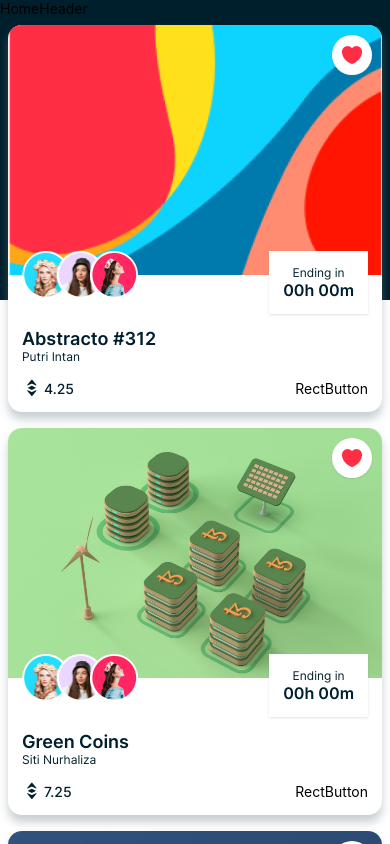
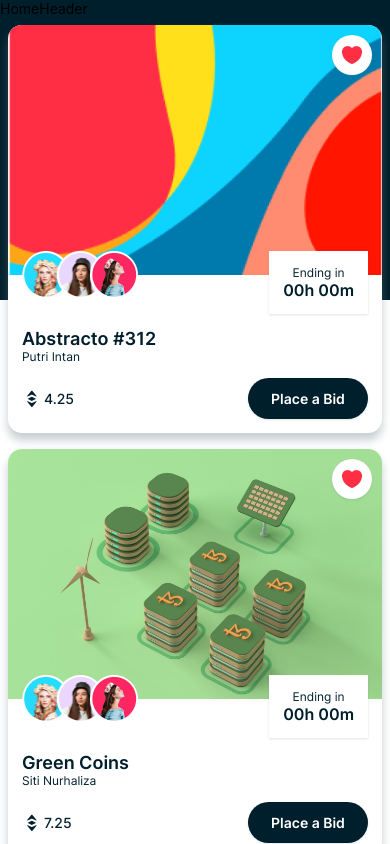
Before and after one commit to shahzaibansari123/Shezi-NFTmarketplace-ReactNativeApplication, a React Native app: screen /Home in a window 390 px wide. Shown: the top 844 px of the page. Built offline with nearby package versions, Linux system fonts and the light colour scheme.

Commit message:
work complete

```diff
--- a/components/Button.js
+++ b/components/Button.js
@@ -1,7 +1,7 @@
 import { View, Text, TouchableOpacity, Image } from "react-native";
 import { COLORS, SHADOWS, SIZES, FONTS } from "../constants";
 
-export const CircleButton = ({imgUrl, handlePress, ...props}) => {
+export const CircleButton = ({ imgUrl, handlePress, ...props }) => {
   return (
     <TouchableOpacity
       style={{
@@ -13,19 +13,42 @@
         alignItems: "center",
         justifyContent: "center",
         ...SHADOWS.light,
-        ...props
+        ...props,
       }}
       onPress={handlePress}
     >
-        <Image source={imgUrl} resizeMode="contain" style={{width: 24 , height: 24}}/>
+      <Image
+        source={imgUrl}
+        resizeMode="contain"
+        style={{ width: 24, height: 24 }}
+      />
     </TouchableOpacity>
   );
 };
 
-export const RectButton = () => {
+export const RectButton = ({ minWidth, fontSize, handlePress, ...props }) => {
   return (
-    <View>
-      <Text>RectButton</Text>
-    </View>
+    <TouchableOpacity
+      style={{
+        backgroundColor: COLORS.primary,
+        borderRadius: SIZES.extraLarge,
+        minWidth: minWidth,
+        padding: SIZES.small,
+        ...SHADOWS.light,
+        ...props,
+      }}
+      onPress={handlePress}
+    >
+      <Text
+        style={{
+          fontFamily: FONTS.semiBold,
+          fontSize: fontSize,
+          color: COLORS.white,
+          textAlign: "center",
+        }}
+      >
+        Place a Bid
+      </Text>
+    </TouchableOpacity>
   );
 };
--- a/components/NFTCard.js
+++ b/components/NFTCard.js
@@ -37,9 +37,20 @@
           titleSize={SIZES.large}
           subTitleSize={SIZES.small}
         />
-        <View style={{marginTop: SIZES.font, flexDirection: "row", justifyContent: "space-between", alignItems: "center"}}>
-        <EthPrice price={data.price} />
-        <RectButton />
+        <View
+          style={{
+            marginTop: SIZES.font,
+            flexDirection: "row",
+            justifyContent: "space-between",
+            alignItems: "center",
+          }}
+        >
+          <EthPrice price={data.price} />
+          <RectButton
+            minWidth={120}
+            fontSize={SIZES.font}
+            handlePress={() => navigation.navigate("Details", { data })}
+          />
         </View>
       </View>
     </View>
```
